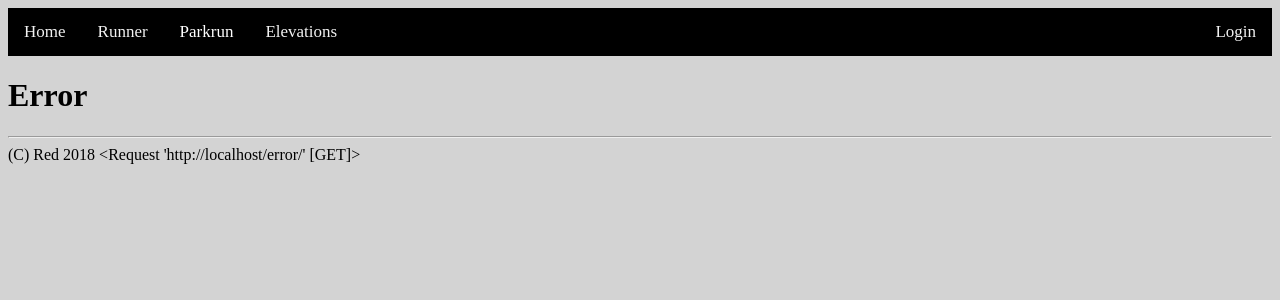
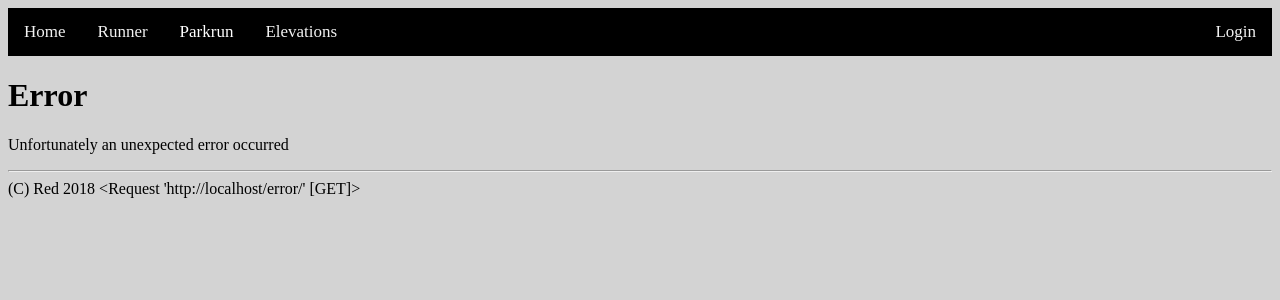
Before and after one commit to idx-horizon/redrunner, a Flask app: page /error/ in a window 1280 px wide. Shown: the top 300 px of the page. Run offline with Flask 2, Linux system fonts and the light colour scheme; parts of the project's set-up code (start-up, migrations or seed data) failed here and were passed over.

Commit message:
Route error

```diff
--- a/templates/error.html
+++ b/templates/error.html
@@ -3,5 +3,7 @@
 
 <h1>Error</h1>
 
+Unfortunately an unexpected error occurred
+
 <p>
 {% include "_footer.html" %}
```
